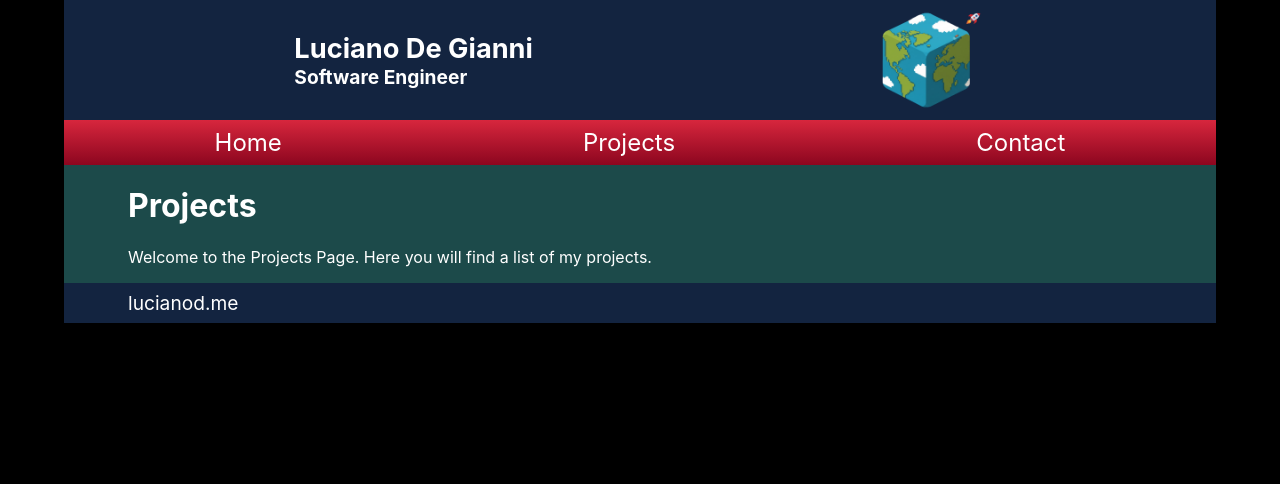
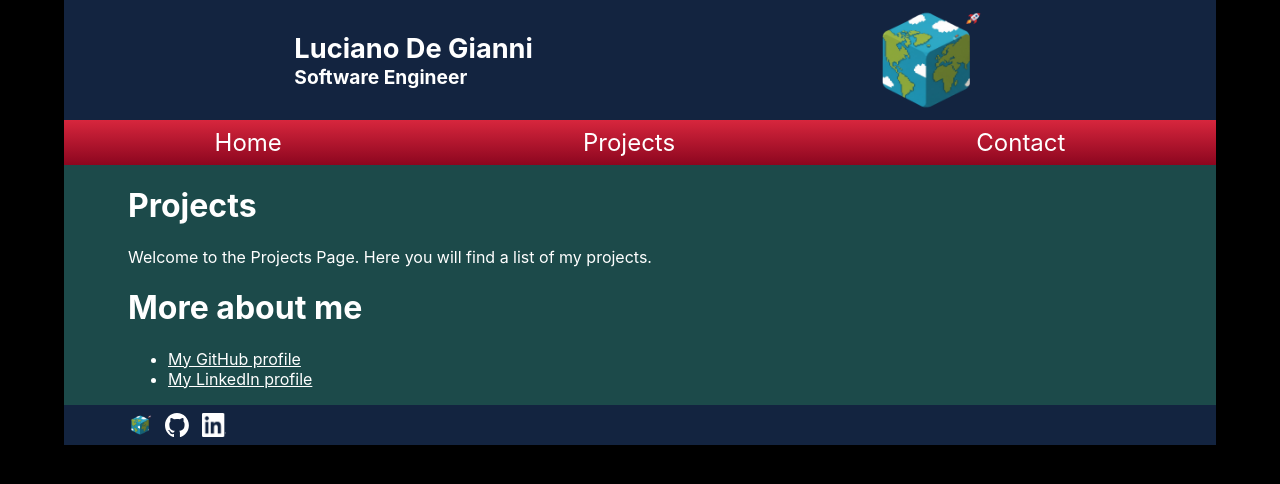
Before and after one commit to lucianojd/lucianod.me, a Next.js app: page /projects in a window 1280 px wide. Shown: the top 484 px of the page. Built offline with nearby package versions, Linux system fonts and the light colour scheme.

Commit message:
chore: added footer links

```diff
--- a/app/_components/footer.tsx
+++ b/app/_components/footer.tsx
@@ -1,9 +1,19 @@
 import { JSX } from 'react';
+import Link from 'next/link';
+import Image from 'next/image';
 
 function Footer(): JSX.Element {
   return (
     <footer>
-      <a href="/">lucianod.me</a>
+      <Link href="/">
+        <Image fill alt="lucianod.me" src={'/cubed_earth.png'} />
+      </Link>
+      <Link href="https://github.com/lucianojd">
+        <Image fill alt="GitHub" src={'/github.svg'} />
+      </Link>
+      <Link href="https://www.linkedin.com/in/lucianojd">
+        <Image fill alt="LinkedIn" src={'/linkedin.png'} />
+      </Link>
     </footer>
   );
 }
--- a/app/projects/projects-page.tsx
+++ b/app/projects/projects-page.tsx
@@ -1,3 +1,5 @@
+import Link from 'next/link';
+
 export default function ProjectsPage() {
   return (
     <main>
@@ -5,6 +7,17 @@ export default function ProjectsPage() {
       <p>
         Welcome to the Projects Page. Here you will find a list of my projects.
       </p>
+      <h1>More about me</h1>
+      <ul>
+        <li>
+          <Link href="https://github.com/lucianojd">My GitHub profile</Link>
+        </li>
+        <li>
+          <Link href="https://www.linkedin.com/in/lucianojd/">
+            My LinkedIn profile
+          </Link>
+        </li>
+      </ul>
     </main>
   );
 }
--- a/styles/globals.scss
+++ b/styles/globals.scss
@@ -58,6 +58,10 @@ header {
   }
 }
 
+a {
+  color: inherit;
+}
+
 .navbar {
   display: flex;
   position: sticky;
@@ -102,14 +106,26 @@ main {
 }
 
 footer {
-  position: relative;
   background-color: vars.$navy;
+  display: flex;
   padding-top: 1vh;
   padding-bottom: 1vh;
+  height: 3vh;
+
+  @include vars.mobile {
+    height: 6vh;
+  }
 
   a {
     text-decoration: none;
-    color: white;
-    font-size: 1.2rem;
+    position: relative;
+
+    height: 100%;
+    aspect-ratio: 1/1;
+    margin-right: 1vw;
+
+    @include vars.mobile {
+      margin-right: 5vw;
+    }
   }
 }
```
Also changed, not shown: public/github.svg (added), public/linkedin.png (added).
